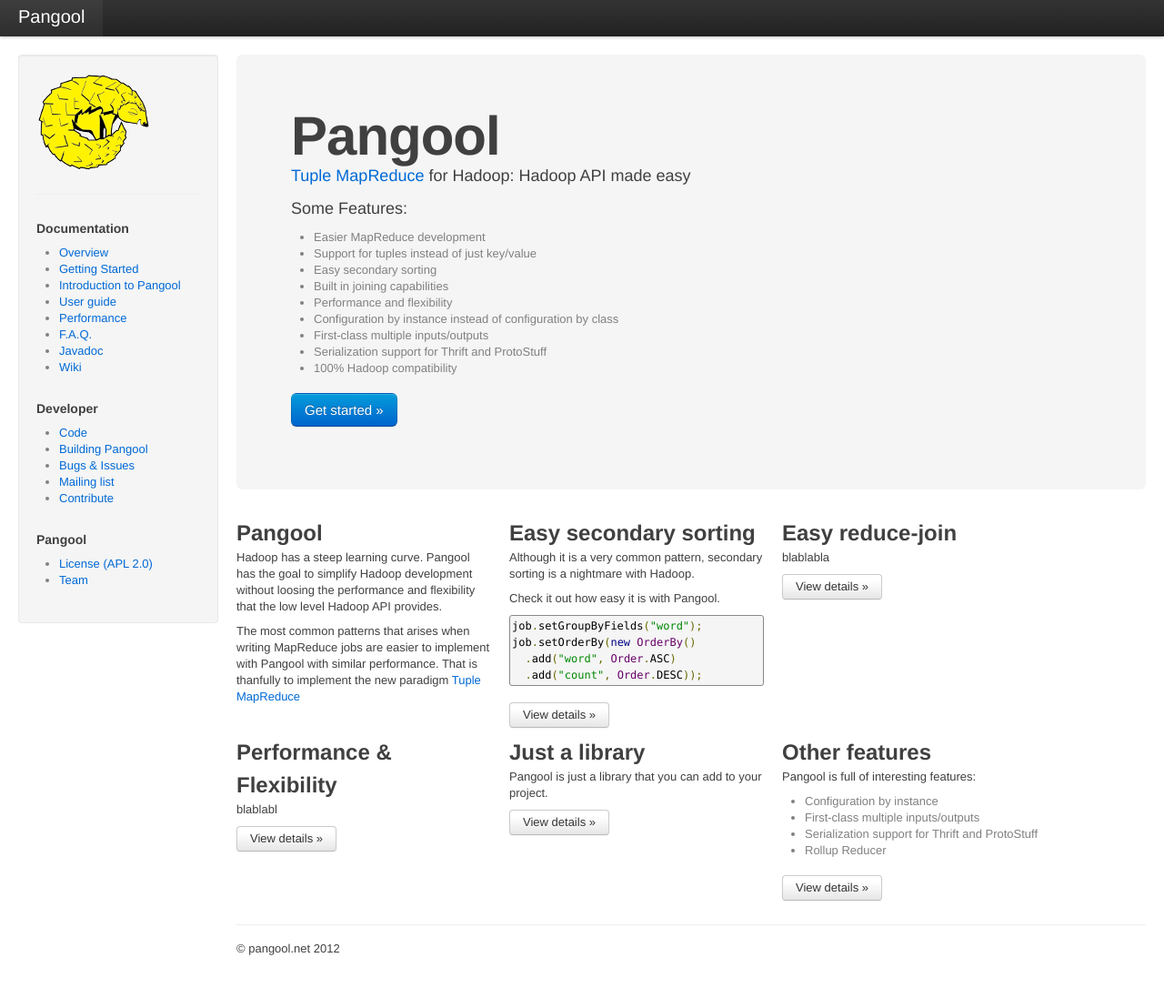
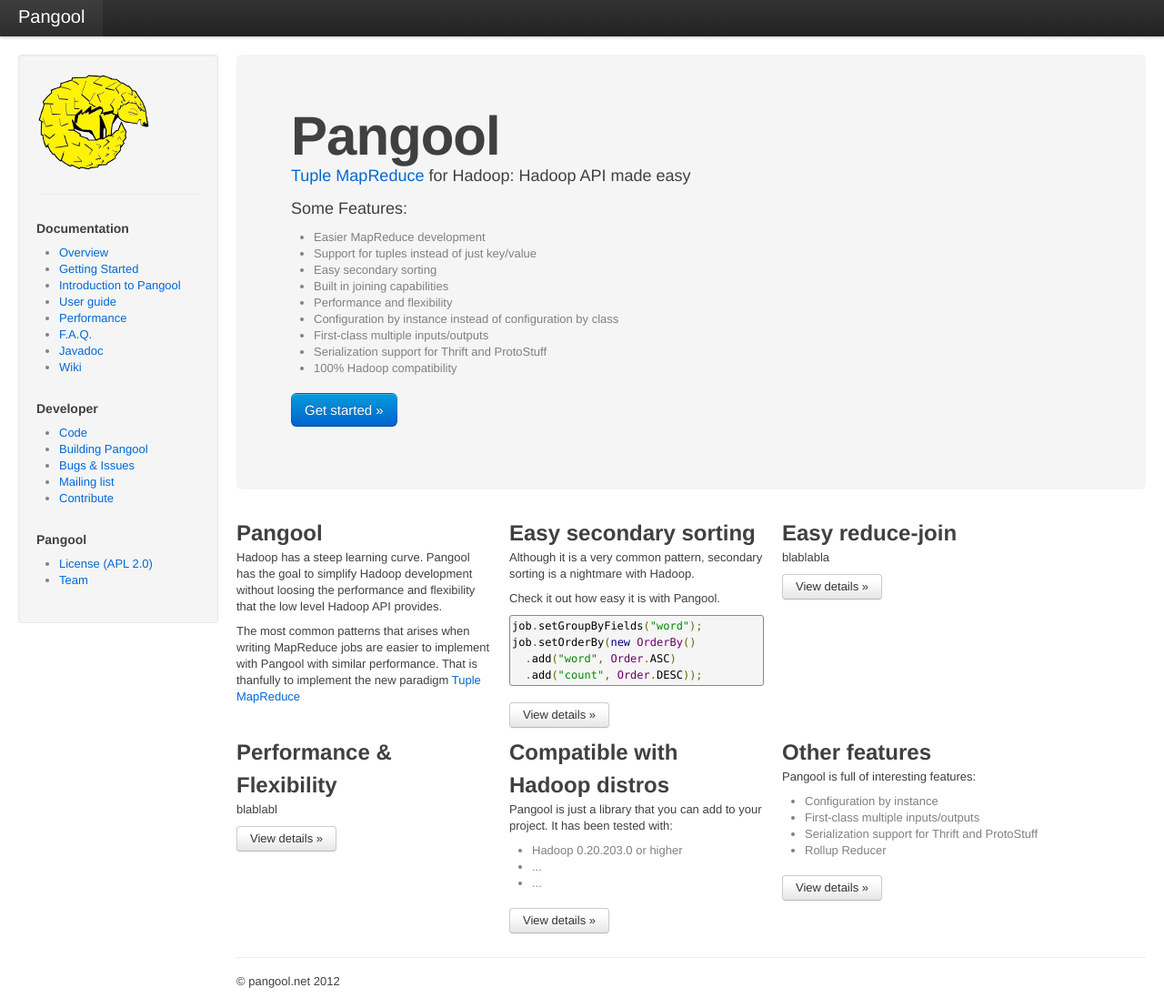
Before and after one commit to datasalt/pangool, a Jekyll site: the page built from index.html, in a window 1280 px wide and 1097 px high. Shown: the whole window at 91% size. Built offline with Jekyll 4.4.1, drawn with Linux system fonts in a browser that asks for light colours; nearby versions of some CDN libraries; Markdown is read by kramdown in place of the engine named in the settings.

Commit message:
Hadoop distros

```diff
--- a/index.html
+++ b/index.html
@@ -73,10 +73,15 @@ job.setOrderBy(new OrderBy()
       </div>
 
 	  <div class="span5">
-        <h2>Just a library</h2>
+        <h2>Compatible with Hadoop distros</h2>
         <p>
-        	Pangool is just a library that you can add to your project.
+        	Pangool is just a library that you can add to your project. It has been tested with:
         </p>
+        <ul>
+        	<li>Hadoop 0.20.203.0 or higher</li>
+        	<li>...</li>
+        	<li>...</li>
+        </ul>
         <p><a class="btn" href="#">View details &raquo;</a></p>
       </div>
       <div class="span6">
```
